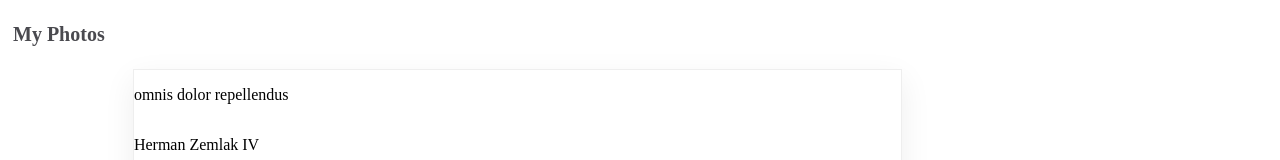
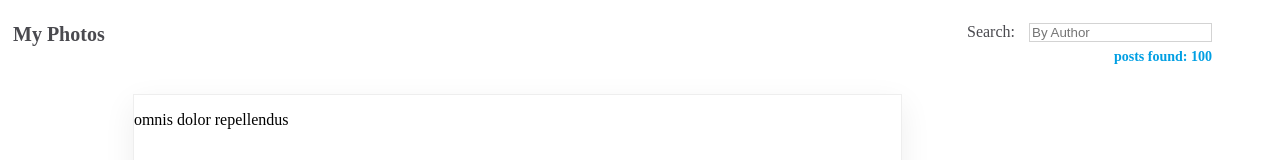
Before and after one commit to ramonabroberg/functional-components, a React (Create React App) app in the folder my-app/: page / in a window 1280 px wide. Shown: the top 160 px of the page. Built offline with nearby package versions, Linux system fonts and the light colour scheme.

Commit message:
Add searchbar

```diff
--- a/my-app/src/components/Content.js
+++ b/my-app/src/components/Content.js
@@ -9,7 +9,8 @@
         super(props)
 
         this.state = {
-            isLoaded: false
+            isLoaded: false,
+            posts: [],
         }
     }
 
@@ -17,8 +18,19 @@
         setTimeout(() => {
             this.setState({
                 isLoaded: true,
+                posts: savedPosts,
             })
         }, 2000)
+    }
+
+    handleChange = (event) => {
+        const name = event.target.value.toLowerCase();
+        const filteredPosts = savedPosts.filter((post) => {
+            return post.name.toLowerCase().includes(name)
+        })
+        this.setState({
+            posts: filteredPosts,
+        })
     }
 
     render() {
@@ -26,10 +38,20 @@
             <div className={css.Content}>
                 <div className={css.TitleBar}>
                     <h1>My Photos</h1>
+                    <form>
+                        <label htmlFor="searchInput">Search: </label>
+                        <input
+                        onChange={(event) => this.handleChange(event)}
+                        id="searchInput"
+                        type="search"
+                        placeholder="By Author"
+                        />
+                        <h4>posts found: {this.state.posts.length}</h4>
+                    </form>
                 </div>
                 <div className={css.SearchResults}>
                     {this.state.isLoaded ?
-                    <PostItem savedPosts={savedPosts}/> :
+                    <PostItem savedPosts={this.state.posts}/> :
                     <Loader />}
                 </div>
             </div>
```
